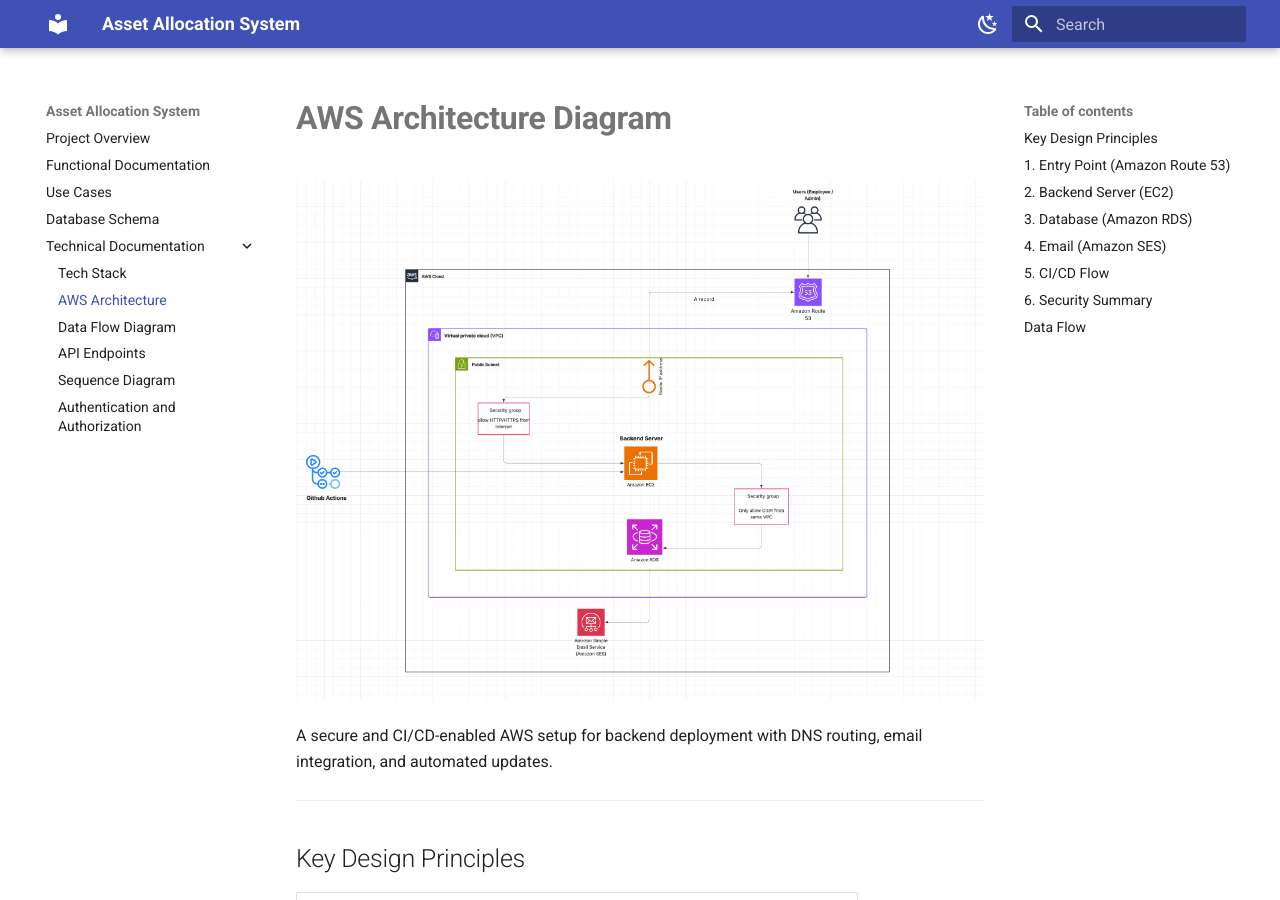
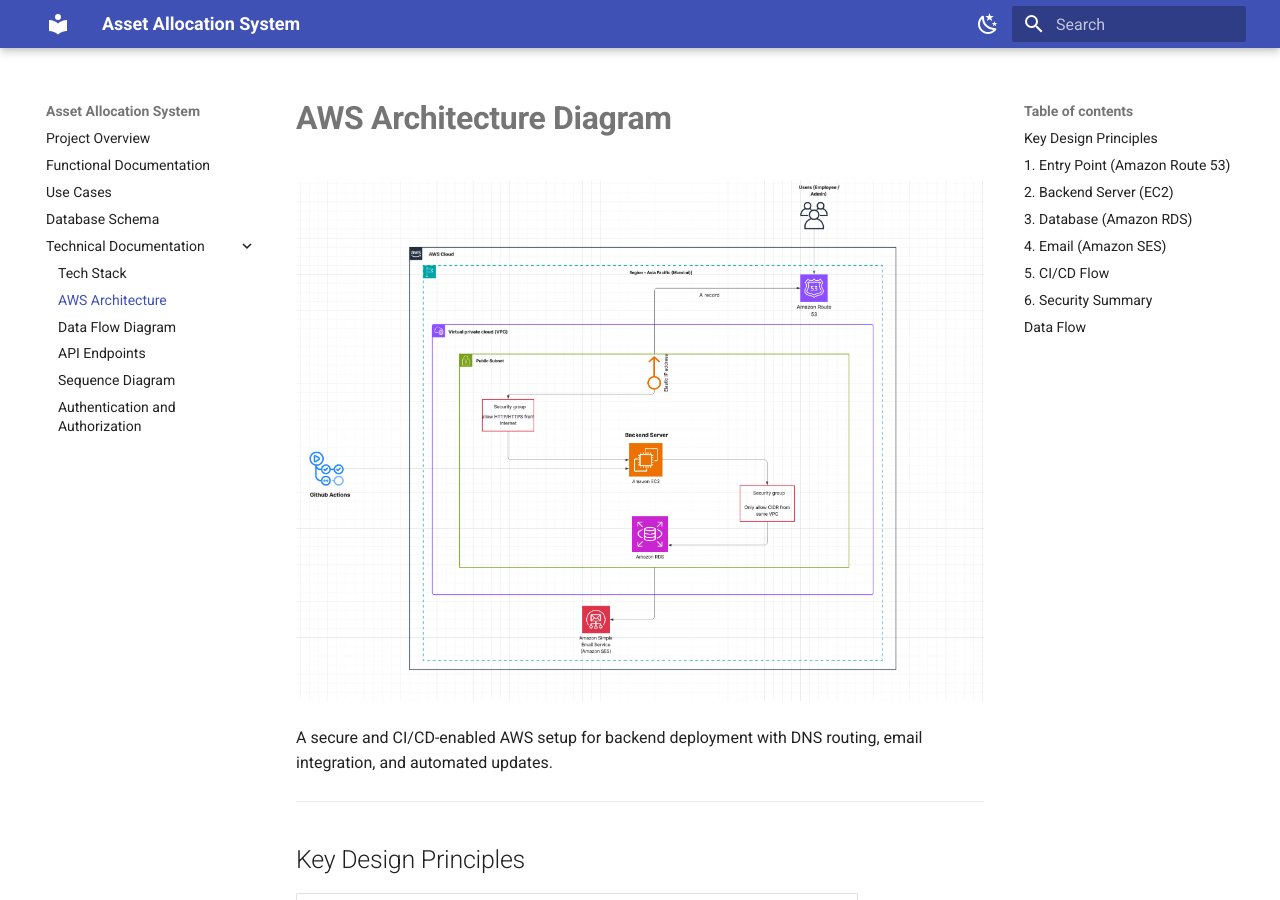
Before and after one commit to GoswamiAditya-GKMIT/AssetFlow-documentation, an MkDocs documentation site: the page built from docs/aws-architecture.md, in a window 1280 px wide and 900 px high. Built offline with MkDocs 1.6.1 and Material for MkDocs 9.7.7, drawn with Linux system fonts in a browser that asks for light colours.

Commit message:
fix: modify aws architect diagram

```diff
--- a/docs/aws-architecture.md
+++ b/docs/aws-architecture.md
@@ -1,6 +1,6 @@
 # **AWS Architecture Diagram**
 
-![AWS Architecture Diagram](media/Final-AWS-ARC.png)
+![AWS Architecture Diagram](media/final-aws-arch.png)
 
 
 
```
Also changed, not shown: docs/media/Final-AWS-ARC.png (deleted), docs/media/final-aws-arch.png (added), 1 other file.
